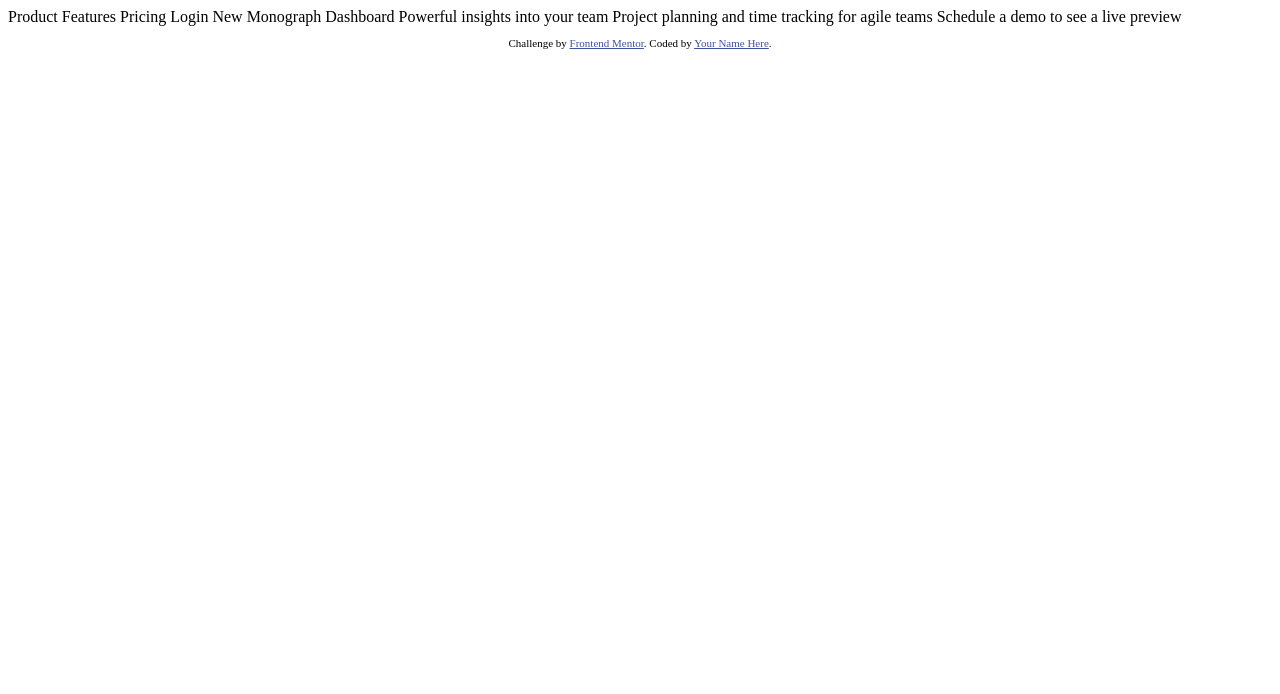
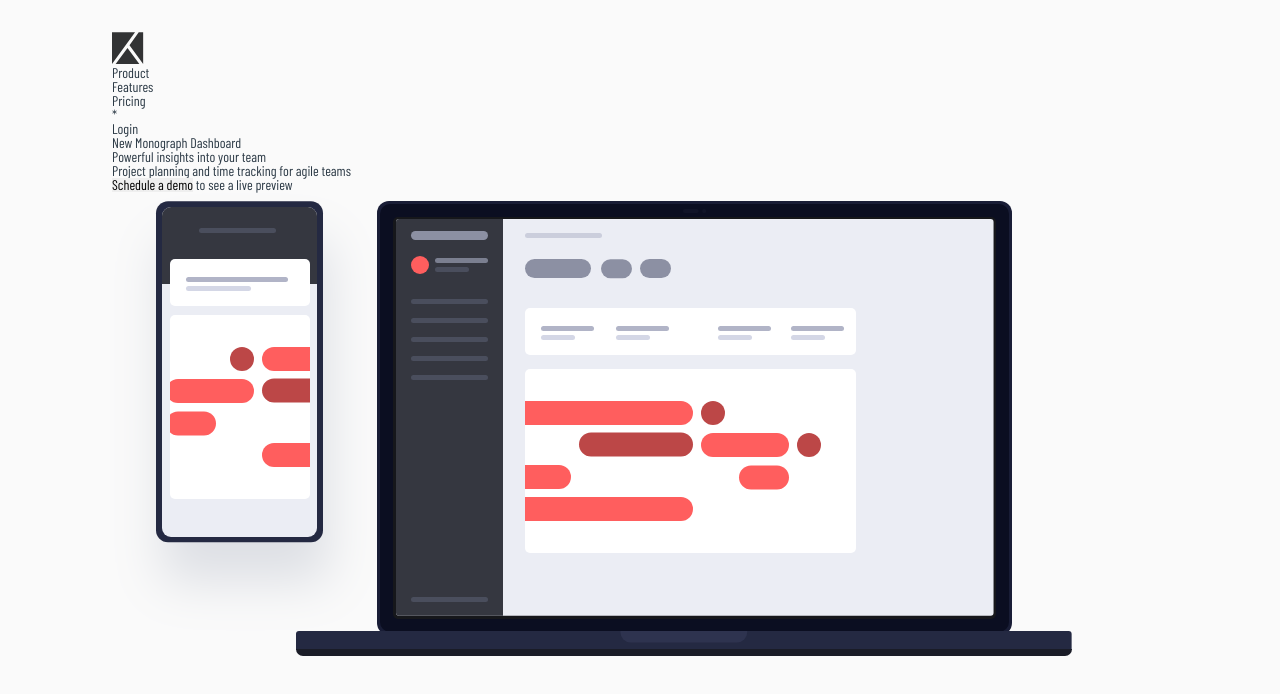
Before and after one commit to Sagarmak-zz/fem-project-tracking-app, a plain HTML site: page index.html in a window 1280 px wide. Drawn offline with nearby package versions, Linux system fonts and the light colour scheme.

Commit message:
setups project structure

```diff
--- a/index.html
+++ b/index.html
@@ -1,39 +1,60 @@
 <!DOCTYPE html>
 <html lang="en">
+
 <head>
   <meta charset="UTF-8">
-  <meta name="viewport" content="width=device-width, initial-scale=1.0"> <!-- displays site properly based on user's device -->
+  <meta name="viewport" content="width=device-width, initial-scale=1.0">
+  <!-- displays site properly based on user's device -->
 
   <link rel="icon" type="image/png" sizes="32x32" href="./images/favicon-32x32.png">
 
   <title>Frontend Mentor | Project tracking intro component</title>
 
   <!-- Feel free to remove these styles or customise in your own stylesheet 👍 -->
-  <style>
-    .attribution { font-size: 11px; text-align: center; }
-    .attribution a { color: hsl(228, 45%, 44%); }
-  </style>
+  <link href="https://fonts.googleapis.com/css2?family=Barlow+Condensed:wght@400;700&display=swap" rel="stylesheet">
+  <link href="https://fonts.googleapis.com/css2?family=Barlow&display=swap" rel="stylesheet">
+  <link rel="stylesheet" href="style.css">
 </head>
+
 <body>
-  Product
-  Features
-  Pricing
-  Login
+  <div class="container">
+    <div class="navbar">
+      <div class="logo">
+        <img src="./images/logo.svg" alt="logo">
+      </div>
+      <div class="nav-items">
+        <div class="nav-item">Product</div>
+        <div class="nav-item">Features</div>
+        <div class="nav-item">Pricing</div>
+        <div class="nav-item">*</div>
+        <div class="nav-item">Login</div>
+      </div>
+    </div>
+    <div class="body">
+      <div class="content">
+        <div class="content-head">
+          <span>New</span>
+          Monograph Dashboard
+        </div>
+        <div class="content-body">
+          Powerful insights into your team
+        </div>
+        <div class="content-description">
+          Project planning and time tracking for agile teams
+        </div>
+        <div class="content-footer">
+          <button>
+            Schedule a demo
+          </button>
+          to see a live preview
+        </div>
+      </div>
+      <div class="image">
+        <img src="./images/illustration-devices.svg" alt="">
+      </div>
+    </div>
+  </div>
 
-  New
-  Monograph Dashboard
+</body>
 
-  Powerful insights into your team
-  Project planning and time tracking for agile teams
-
-  Schedule a demo
-  to see a live preview
-
-  <footer>
-    <p class="attribution">
-      Challenge by <a href="https://www.frontendmentor.io?ref=challenge" target="_blank">Frontend Mentor</a>.
-      Coded by <a href="#">Your Name Here</a>.
-    </p>
-  </footer>
-</body>
 </html>
--- /dev/null
+++ b/style.css
@@ -0,0 +1,71 @@
+*,
+*::after,
+*::before {
+  margin: 0;
+  padding: 0;
+  border: 0;
+  font-size: 100%;
+  font: inherit;
+  vertical-align: baseline;
+  box-sizing: border-box;
+}
+
+body {
+  min-height: 100vh;
+  min-width: 100%;
+  line-height: 1;
+  font-family: 'Barlow Condensed', sans-serif;
+  /* font-family: 'Barlow', sans-serif; */
+  font-size: 14px;
+  background: #fafafa;
+  color: #2b3945;
+}
+
+/* Helper */
+.container {
+  margin: 0 auto;
+  max-width: 85%;
+  padding: 2rem 1rem;
+}
+
+/* Flexbox Helper */
+.flex {
+  display: flex;
+}
+.flex-column {
+  flex-direction: column;
+}
+.justify-center {
+  justify-content: center;
+}
+.justify-between {
+  justify-content: space-between;
+}
+.align-center {
+  align-items: center;
+}
+.flex-wrap {
+  flex-wrap: wrap;
+}
+
+/* Font Helpers */
+.fs-1_2 {
+  font-size: 1.2rem;
+}
+.fs-2 {
+  font-size: 2rem;
+}
+.bold {
+  font-weight: 800;
+}
+.uppercase {
+  text-transform: uppercase;
+}
+
+a {
+  color: inherit;
+  text-decoration: none;
+}
+a:focus {
+  color: inherit;
+}
```
